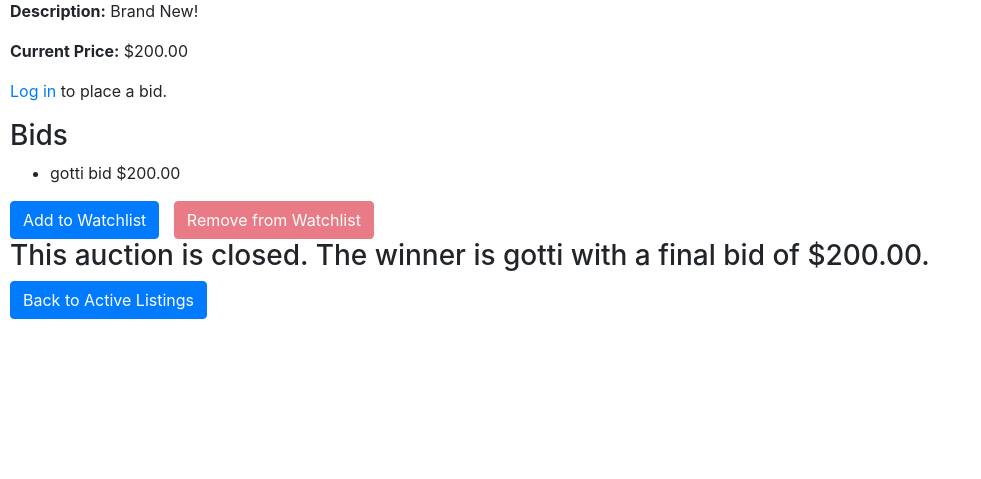
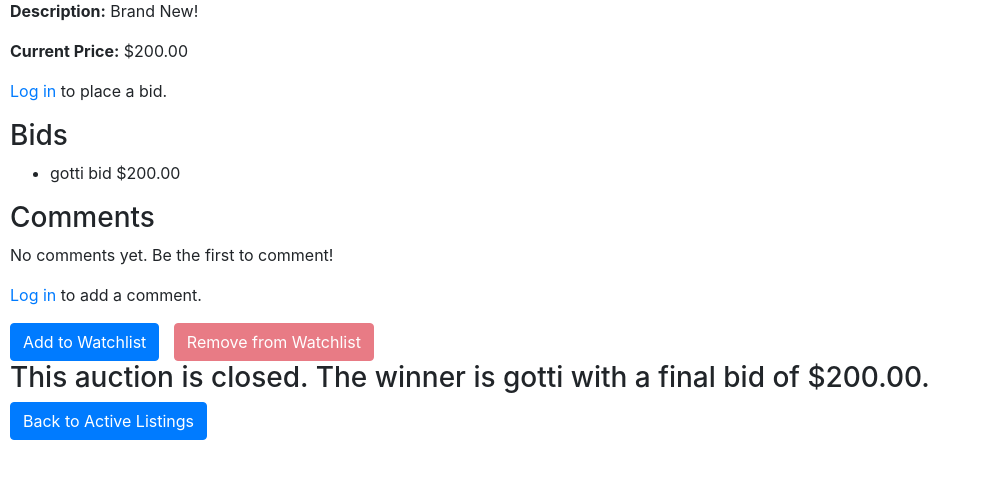
Before and after one commit to christianmarrtinez/auction-site, a Django app: page /listing/2/ in a window 1280 px wide. Shown: the part 210-689 px from the top of the page, without its empty margins (0-981 px from the left). Run offline with Django 3.2, Linux system fonts and the light colour scheme; data comes from the database, SQL or seed files in the repository; both versions use the stored data as it was after the commit; some libraries are stand-ins or nearby versions.

Commit message:
Add Comments section and comment form to active listings

```diff
--- a/auctions/forms.py
+++ b/auctions/forms.py
@@ -1,5 +1,5 @@
 from django import forms
-from .models import AuctionListing, Bid
+from .models import AuctionListing, Bid, Comment
 
 class AuctionListingForm(forms.ModelForm):
     class Meta:
@@ -23,3 +23,8 @@ class BidForm(forms.ModelForm):
         widgets = {
             'amount': forms.NumberInput(attrs={'class': 'form-control'})
         }
+
+class CommentForm(forms.ModelForm):
+    class Meta:
+        model = Comment
+        fields = ['content']
--- a/auctions/templates/auctions/listing.html
+++ b/auctions/templates/auctions/listing.html
@@ -53,6 +53,31 @@
     <p>No bids yet. Be the first to bid!</p>
 {% endif %}
 
+<h3>Comments</h3>
+{% if comments %}
+    <ul>
+    {% for comment in comments %}
+        <li>
+            <strong>{{ comment.author.username }}:</strong> {{ comment.content }} <br>
+            <small>{{ comment.timestamp }}</small>
+        </li>
+    {% endfor %}
+    </ul>
+{% else %}
+    <p>No comments yet. Be the first to comment!</p>
+{% endif %}
+
+{% if user.is_authenticated %}
+    <h3>Add a Comment</h3>
+    <form method="POST">
+        {% csrf_token %}
+        <textarea name="comment_content" class="form-control" rows="4" placeholder="Write your comment here..." required></textarea>
+        <button type="submit" name="comment" value="1" class="btn btn-primary">Add Comment</button>
+    </form>
+{% else %}
+    <p><a href="{% url 'login' %}">Log in</a> to add a comment.</p>
+{% endif %}
+
 <form action="{% url 'toggle_watchlist' listing.id %}" method="post" style="display: inline-block;">
     {% csrf_token %}
     <button
--- a/auctions/views.py
+++ b/auctions/views.py
@@ -5,10 +5,10 @@ from django.http import HttpResponse, HttpResponseRedirect
 from django.shortcuts import render, redirect, get_object_or_404
 from django.urls import reverse
 from django.contrib.auth.decorators import login_required
-from .forms import AuctionListingForm, BidForm
+from .forms import AuctionListingForm, BidForm, CommentForm
 from django.db.models import Max
 
-from .models import User, AuctionListing, Watchlist, Bid
+from .models import User, AuctionListing, Watchlist, Bid, Comment
 
 
 def index(request):
@@ -151,11 +151,23 @@ def listing(request, listing_id):
                 messages.success(request, "Your bid was placed successfully.")
                 return redirect('listing', listing_id=listing_id)
 
+            # Handle comment submission
+        if 'comment' in request.POST:
+            comment_content = request.POST.get('comment_content')
+            if comment_content:
+                comment = Comment(listing=listing, author=request.user, content=comment_content)
+                comment.save()
+                messages.success(request, "Your comment was added.")
+                return redirect('listing', listing_id=listing.id)
+
     else:
         form = BidForm()
 
     # Get the list of users in the watchlist for this listing
     listing_watchlist_users = listing.watchlist_entries.values_list('user', flat=True)
+
+   # Get all comments for the listing
+    comments = listing.comments.all().order_by('-timestamp')  # Fetch comments ordered by timestamp
 
     context = {
         'listing': listing,
@@ -163,7 +175,8 @@ def listing(request, listing_id):
         'form': form,
         'current_price': current_price,
         'listing_watchlist_users': listing_watchlist_users,
-        'winner': winner,  # Pass the winner to the template
+        'winner': winner,
+        'comments': comments,
     }
     return render(request, 'auctions/listing.html', context)
 
```
Also changed, not shown: db.sqlite3.
